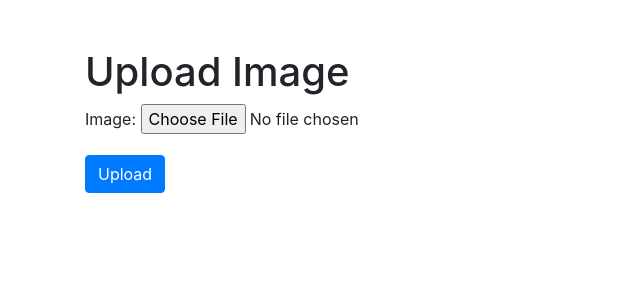
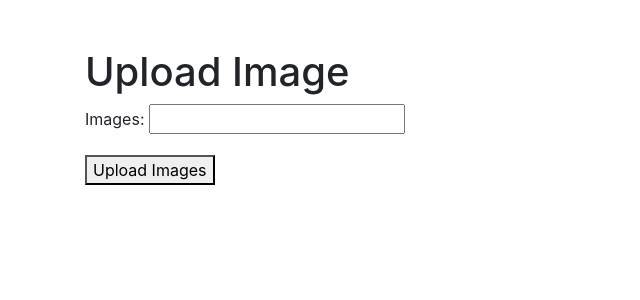
Before and after one commit to SimonKabb/pairwise_ranking, a Django app: page / in a window 1280 px wide. Shown: the top 300 px of the page, without its empty margins (0-640 px from the left). Run offline with Django 3.2, Linux system fonts and the light colour scheme; some libraries are stand-ins or nearby versions.

Commit message:
it works simple

```diff
--- a/ranking/forms.py
+++ b/ranking/forms.py
@@ -1,8 +1,11 @@
 from django import forms
+from multiupload.fields import MultiFileInput
 from .models import Image
 
 
-class ImageForm(forms.ModelForm):
+class MultipleImageForm(forms.ModelForm):
     class Meta:
         model = Image
-        fields = ['image', 'points']
+        fields = ['images']
+
+    images = forms.FileField(widget=MultiFileInput(attrs={'multiple': True}))
--- a/ranking/templates/index.html
+++ b/ranking/templates/index.html
@@ -11,14 +11,11 @@
     <div class="container mt-5">
         <h1>Upload Image</h1>
         <form method="post" enctype="multipart/form-data">
-            {% csrf_token %}
-            <!-- Использование Bootstrap для стилизации формы -->
-            <div class="form-group">
-                {{ form.image.label_tag }}
-                {{ form.image }}
-            </div>
-            <button type="submit" class="btn btn-primary">Upload</button>
-        </form>
+            <form method="post" enctype="multipart/form-data">
+    {% csrf_token %}
+    {{ form.as_p }}
+    <button type="submit">Upload Images</button>
+</form>
     </div>
 </body>
 </html>
--- a/ranking/views.py
+++ b/ranking/views.py
@@ -3,7 +3,7 @@ from django.shortcuts import redirect
 from .models import Image
 from django.shortcuts import render, redirect
 from .models import Image, ComparisonResult
-from .forms import ImageForm
+from .forms import MultipleImageForm
 from django.core.files.storage import FileSystemStorage
 from django.utils.text import slugify
 import os
@@ -11,44 +11,49 @@ from itertools import combinations
 from django.http import JsonResponse
 from django.shortcuts import get_object_or_404
 from django.views.decorators.csrf import csrf_exempt
+import random
 
 
 def upload_image(request):
-    form = ImageForm()  # Создаем экземпляр формы за пределами условия
+    form = MultipleImageForm()  # Создаем экземпляр формы за пределами условия
     if request.method == 'POST':
-        image = request.FILES.get('image')
-        if image:
-            # Получаем имя файла без расширения и его расширение
-            filename, ext = os.path.splitext(image.name)
-            # Обрезаем имя файла до 100 символов и преобразуем его в slug
-            new_filename = slugify(filename[:90]) + ext
-            image.name = new_filename
-            if len(new_filename) > 100:
-                # Если новое имя файла больше 100 символов, возвращаем ошибку
-                print('Filename too long. Maximum length is 100 characters.')
-            else:
-                form = ImageForm(request.POST, request.FILES)
-                if form.is_valid():
-                    # Применяем новое имя файла к изображению
-                    image.name = new_filename
-                    form.save()
-                    return redirect('compare_images')
-                else:
-                    print('Form is not valid. Errors:', form.errors)
+        form = MultipleImageForm(request.POST, request.FILES)
+        if form.is_valid():
+            form.save()
+            return redirect('compare_images')
         else:
-            print('No image file uploaded')
+            print('Form is not valid. Errors:', form.errors)
     return render(request, 'index.html', {'form': form})
 
 
 def compare_images(request):
-    # Получаем список всех изображений
     images = Image.objects.all()
-    for image in images:
-        print(image.image.url)
-    return render(request, 'compare_images.html', {'images': images})
+    img1_index = request.session.get('img1_index', 0)
+    img2_index = request.session.get('img2_index', 1)
+    print('indexs', img1_index, img2_index)
+    try:
+        img1 = images[img1_index]
+        img2 = images[img2_index]
+    except IndexError:
+        print('Error')
+        winner = img1
+        request.session.flush()
+        return render(request, 'winner.html', {'winner': winner})
 
-
-def sort_image(Image):
-    images = Image.objects.all()
-    pairs = list(combinations(images, 2))
-    return pairs
+    if request.method == 'POST':
+        # Обработка формы выбора победителя
+        winner_id = int(request.POST.get('winner_id'))
+        if img1_index == winner_id - 1:
+            request.session['img1_index'] = img1_index
+            request.session['img2_index'] = img2_index + 1
+        elif img2_index == winner_id - 1:
+            request.session['img1_index'] = img2_index
+            request.session['img2_index'] = img2_index + 1
+        else:
+            print('finita')
+            winner = img1
+            request.session.flush()
+            return render(request, 'winner.html', {'winner': winner})
+        return redirect('compare_images')
+    return render(request, 'compare_images.html',
+                  {'image1': img1, 'image2': img2})
```
Also changed, not shown: ranking/templates/compare_images.html (+27 -5 lines), ranking/templates/winner.html (added, +11 -0 lines).
